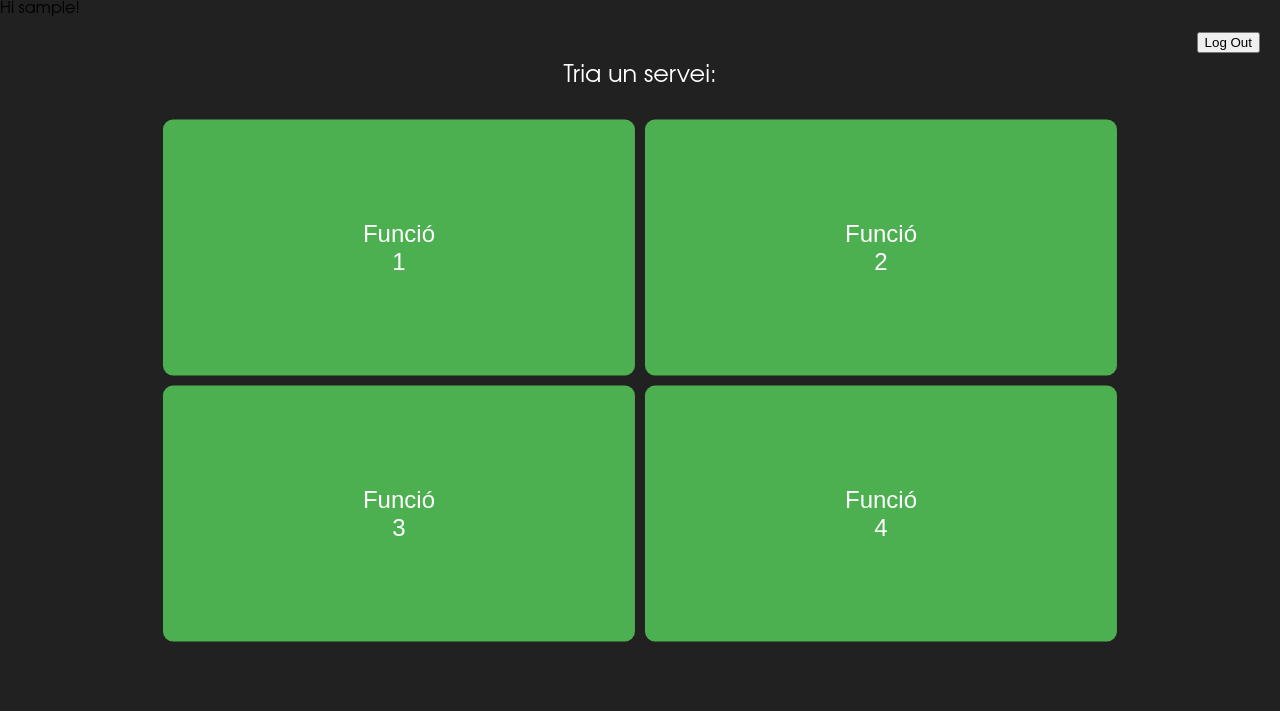
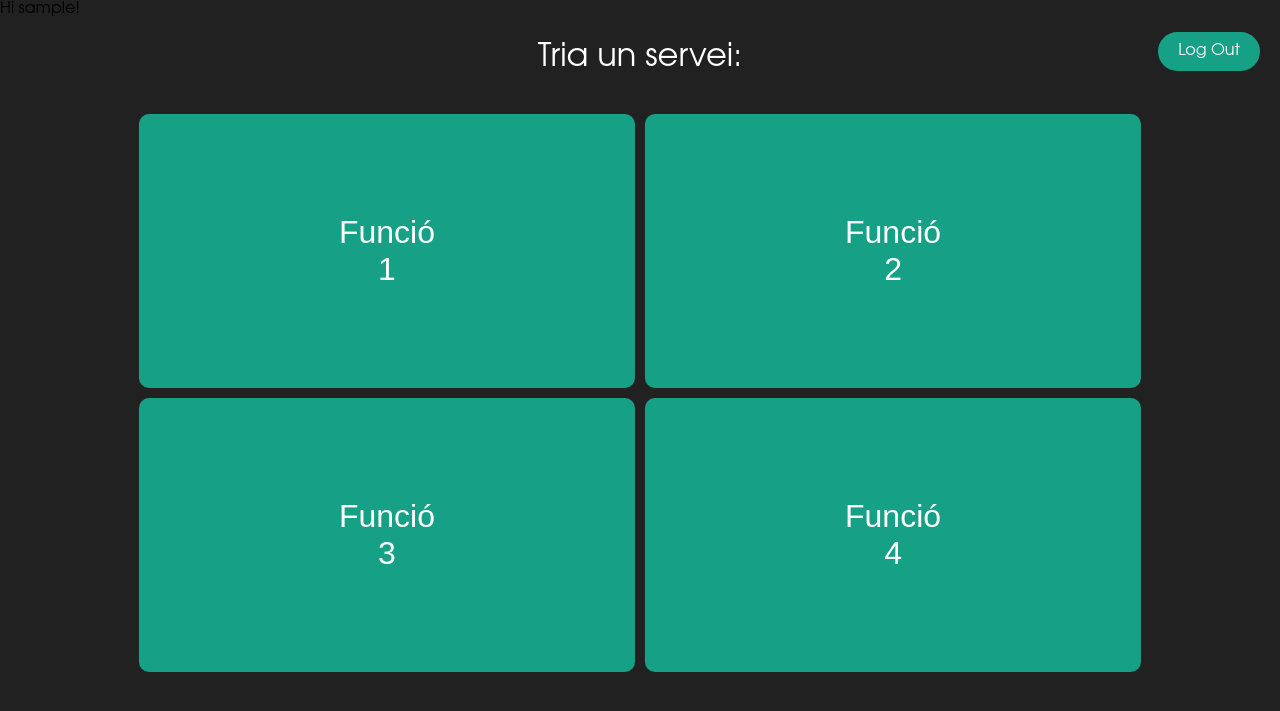
Before and after one commit to lau-marti/WebProject, a Django app: page / in a window 1280 px wide. Shown: the part 58-769 px from the top of the page. Run offline with Django 5.2, Linux system fonts and the light colour scheme; the visitor is signed in with stand-in values (Sample User, id 1).

Commit message:
Home when logged v1.1

```diff
--- a/static/css/styles.css
+++ b/static/css/styles.css
@@ -155,10 +155,10 @@ h1 {
 }
 
 .large-button {
-    font-size: 24px;
+    font-size: 32px;
     padding: 100px 200px;
     margin: 5px; /* Ajusta el margen entre los botones */
-    background-color: #4caf50;
+    background-color: #16a085;
     border: none;
     color: white;
     cursor: pointer;
@@ -168,7 +168,7 @@ h1 {
 
 .centered-text {
     text-align: center; /* Centra el texto horizontalmente */
-    font-size: 24px;
+    font-size: 32px;
 }
 
 .top-right-container {
--- a/templates/home.html
+++ b/templates/home.html
@@ -24,7 +24,7 @@ Hi {{ user.username }}!
 <div class="top-right-container">
   <form action="{% url 'logout' %}" method="post"> <!-- Formulario para cerrar sesión -->
     {% csrf_token %}
-    <button type="submit">Log Out</button>
+    <button class="button" type="submit">Log Out</button>
   </form>
 </div>
 
```
